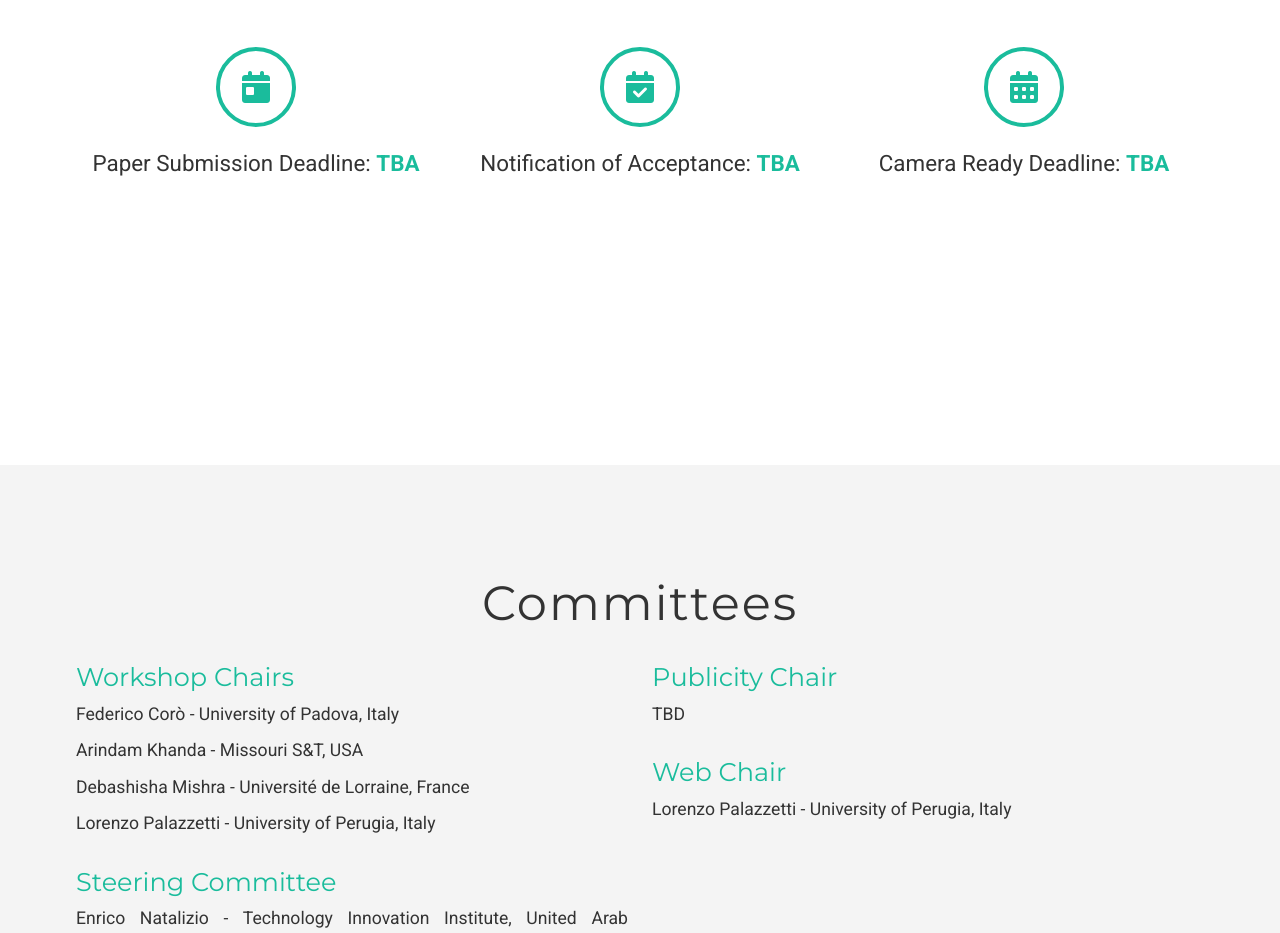
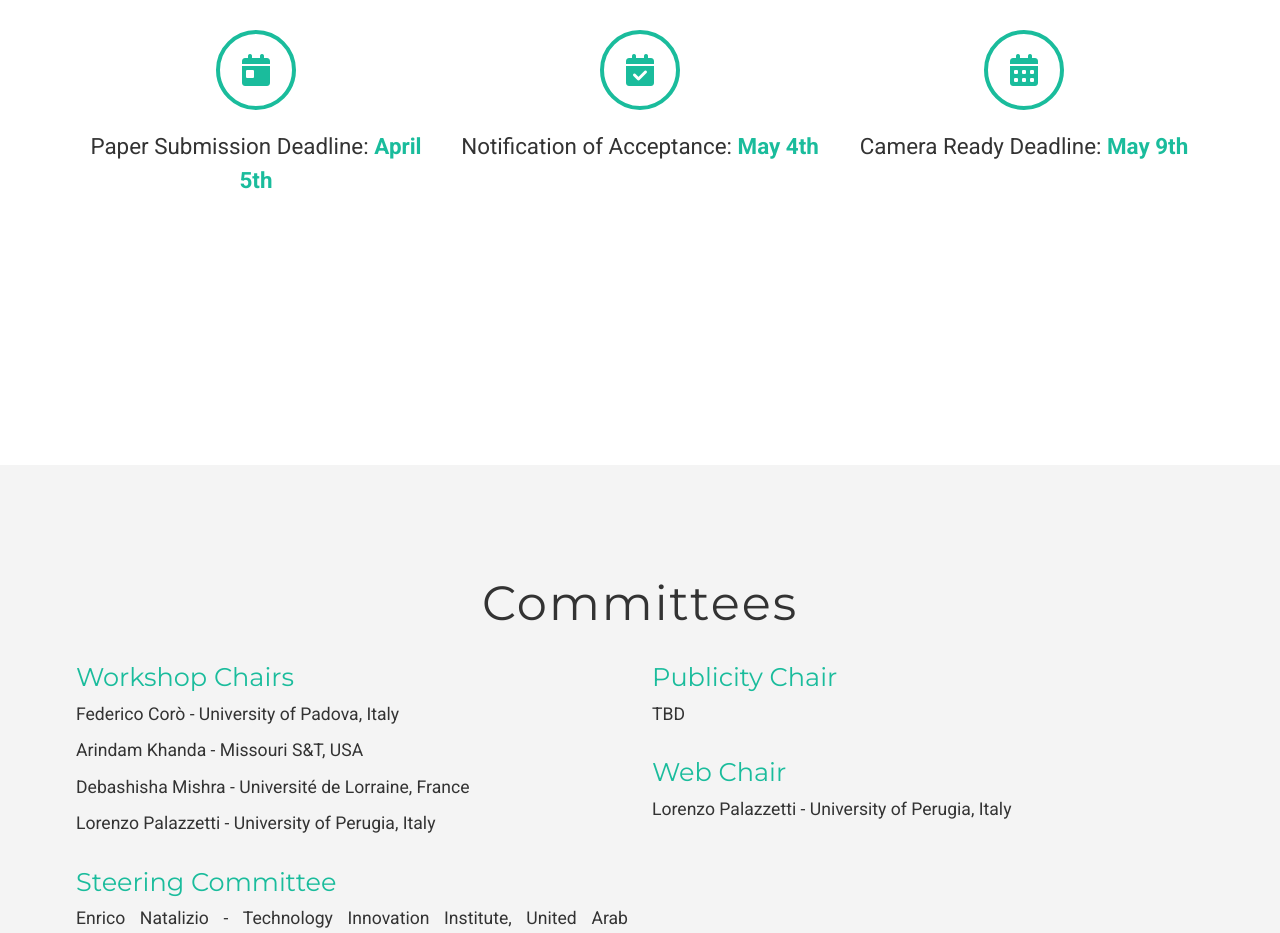
Before and after one commit to widroit2025/widroit2025.github.io, a plain HTML site: page index.html in a window 1280 px wide. Shown: the part 3721-4654 px from the top of the page. Drawn offline with nearby package versions, Linux system fonts and the light colour scheme.

Commit message:
v1.3
date updated

```diff
--- a/index.html
+++ b/index.html
@@ -512,7 +512,7 @@
                             <!-- FontAwesome icon for placeholder -->
                             <i class="fas fa-calendar-day" style="font-size: 32px; color: #1abc9c;"></i>
                         </div>
-                        <p class="date-text">Paper Submission Deadline: <strong>TBA</strong></p>
+                        <p class="date-text">Paper Submission Deadline: <strong>April 5th</strong></p>
                     </div>
                 </div>
                 <div class="col-md-4">
@@ -521,7 +521,7 @@
                             <!-- FontAwesome icon for placeholder -->
                             <i class="fas fa-calendar-check" style="font-size: 32px; color: #1abc9c;"></i>
                         </div>
-                        <p class="date-text">Notification of Acceptance: <strong>TBA</strong></p>
+                        <p class="date-text">Notification of Acceptance: <strong>May 4th</strong></p>
                     </div>
                 </div>
                 <div class="col-md-4">
@@ -530,7 +530,7 @@
                             <!-- FontAwesome icon for placeholder -->
                             <i class="fas fa-calendar-alt" style="font-size: 32px; color: #1abc9c;"></i>
                         </div>
-                        <p class="date-text">Camera Ready Deadline: <strong>TBA</strong></p>
+                        <p class="date-text">Camera Ready Deadline: <strong>May 9th</strong></p>
                     </div>
                 </div>
             </div>
```
